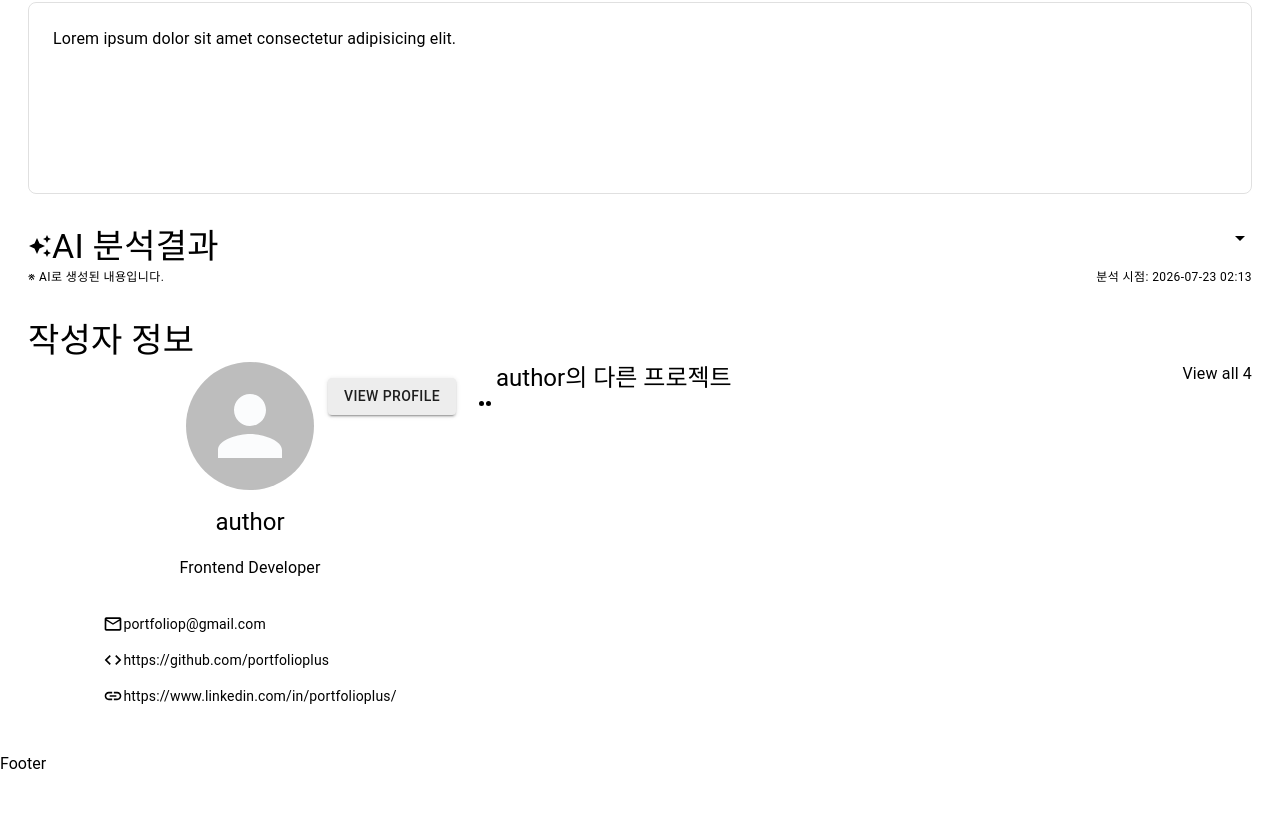
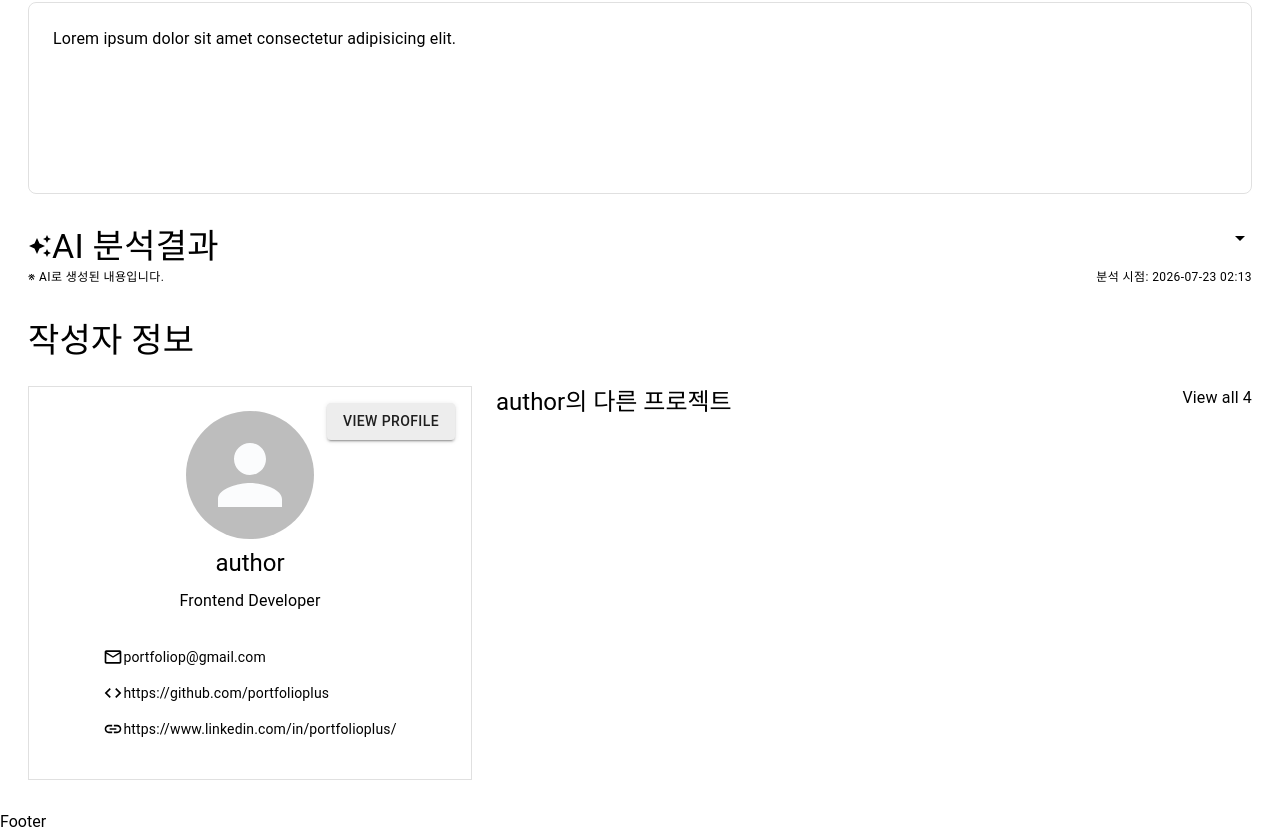
Before and after one commit to raspbsb/EST_FE_13_3rd_Project, a React (Vite) app in the folder app/: page /portfolios/1 in a window 1280 px wide. Shown: the part 701-1532 px from the top of the page. Before the commit the page ends 1474 px from the top, so only its background shows below. Built offline with nearby package versions, Linux system fonts and the light colour scheme.

Commit message:
feat: 작성자 정보 섹션 스타일 구현

```diff
--- a/app/src/components/Portfolio/AuthorInfoCard.jsx
+++ b/app/src/components/Portfolio/AuthorInfoCard.jsx
@@ -11,7 +11,20 @@ import { EmailIcon, CodeIcon, LinkIcon } from "../../lib/icons";
 
 export default function AuthorInfoCard({}) {
   return (
-    <Box sx={{ display: "flex", flexDirection: "column", alignItems: "center", gap: 2, position: "relative" }}>
+    <Box
+      sx={{
+        display: "flex",
+        flexDirection: "column",
+        alignItems: "center",
+        gap: 2,
+        p: 3,
+        borderStyle: "solid",
+        borderWidth: "1px",
+        borderColor: "divider",
+        position: "relative",
+      }}
+    >
+      <Box sx={{ display: "flex", flexDirection: "column", alignItems: "center", gap: 1 }}>
         <Avatar sx={{ width: "128px", height: "128px" }} alt="author" />
         <Text component={"h3"} variant="h5">
           author
@@ -19,6 +32,7 @@ export default function AuthorInfoCard({}) {
         <Text component={"p"} variant="subtitle1">
           Frontend Developer
         </Text>
+      </Box>
       <Button
         component={Link}
         to="/profiles/:userId"
--- a/app/src/components/Portfolio/AuthorInfoPortfplios.jsx
+++ b/app/src/components/Portfolio/AuthorInfoPortfplios.jsx
@@ -2,7 +2,7 @@ import { Link } from "react-router-dom";
 
 import Text from "@mui/material/Typography";
 import Box from "@mui/material/Box";
-import Stack from "@mui/material/Stack";
+import Grid from "@mui/material/Grid";
 
 export default function AuthorInfoPortfolios({}) {
   return (
@@ -15,14 +15,14 @@ export default function AuthorInfoPortfolios({}) {
           View all 4
         </Text>
       </Box>
-      <Stack component={"ul"} direction={"row"}>
-        <Box component={"li"}>
+      <Grid component={"ul"} container columns={2} sx={{ width: "100%" }}>
+        <Grid component={"li"} size={1}>
           <Box component={"article"}></Box>
-        </Box>
-        <Box component={"li"}>
+        </Grid>
+        <Grid component={"li"} size={1}>
           <Box component={"article"}></Box>
-        </Box>
-      </Stack>
+        </Grid>
+      </Grid>
     </Box>
   );
 }
--- a/app/src/components/Portfolio/AuthorInfoSection.jsx
+++ b/app/src/components/Portfolio/AuthorInfoSection.jsx
@@ -13,7 +13,7 @@ export default function AuthorInfoSection({}) {
       <Text component={"h2"} variant="h4">
         작성자 정보
       </Text>
-      <Grid container spacing={3} columns={{ mobile: 4, tablet: 8, desktop: 12 }}>
+      <Grid container spacing={3} columns={{ mobile: 4, tablet: 8, desktop: 12 }} sx={{ mt: 3 }}>
         <Grid size={{ mobile: 4, tablet: 3, desktop: 4 }}>
           <AuthorInfoCard />
         </Grid>
--- a/app/src/index.css
+++ b/app/src/index.css
@@ -25,4 +25,5 @@ dt,
 dd {
   margin: 0;
   padding: 0;
+  list-style: none;
 }
```
Lines whose indentation alone changed are shown as unchanged.
